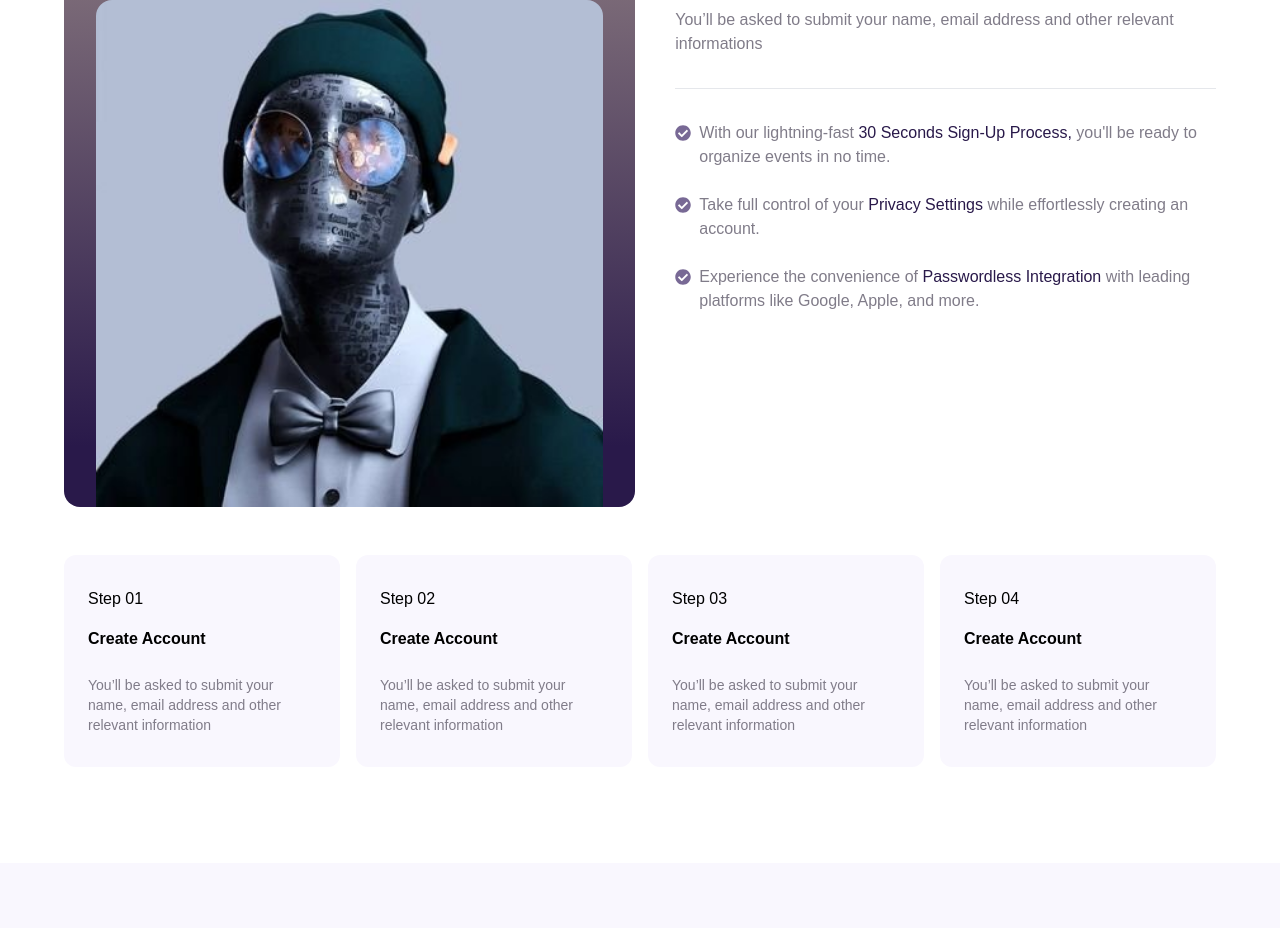
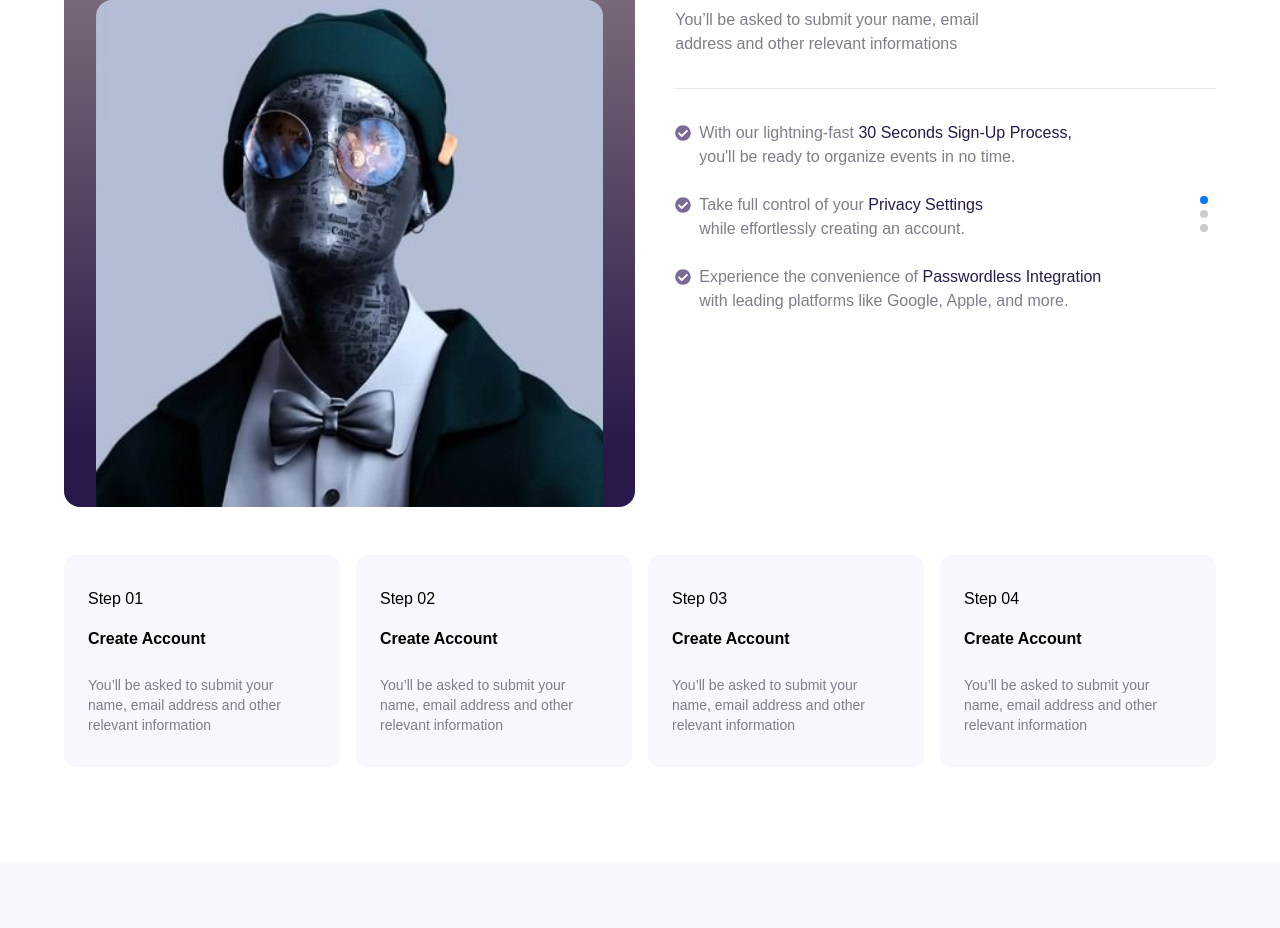
Before and after one commit to firerum/deleventus-frontend, a Next.js app: page / in a window 1280 px wide. Shown: the part 1120-2048 px from the top of the page. Built offline with nearby package versions, Linux system fonts and the light colour scheme; a web font is replaced by a local one.

Commit message:
landing page general wip

```diff
--- a/src/app/layout.js
+++ b/src/app/layout.js
@@ -1,7 +1,7 @@
 import '@styles/globals.css';
 import Nav from '@layouts/Nav';
 import Footer from '@layouts/Footer';
-import Provider from '@authentication/Provider';
+import Provider from '@sections/authentication/Provider';
 import { Satoshi, General } from '../../public/fonts/fonts.local';
 
 export const metadata = {
--- a/src/components/Carousels/Carousel.jsx
+++ b/src/components/Carousels/Carousel.jsx
@@ -6,8 +6,8 @@ import 'swiper/css/pagination';
 const settings = {
     spaceBetween: 40,
     slidesPerView: 1,
-    onSlideChange: () => console.log('slide change'),
-    onSwiper: (swiper) => console.log(swiper),
+    // onSlideChange: () => console.log('slide change'),
+    // onSwiper: (swiper) => console.log(swiper),
     breakpoints: {
         640: {
             slidesPerView: 2,
--- a/src/sections/landing-page/CreateAccountCard.jsx
+++ b/src/sections/landing-page/CreateAccountCard.jsx
@@ -23,11 +23,11 @@ const _Button = styled.button`
     }
 `;
 
-export const CreateAccountCard = ({ title, step }) => {
+export const CreateAccountCard = ({ title, step, setCount, index }) => {
     return (
         <_Button
             className="bg-pry-purple text-left cursor-pointer hover:animate-account py-8 px-6 rounded-xl max-w-md"
-            onClick={() => console.log('clicked')}
+            onClick={() => setCount(index)}
         >
             <span className="block font-general mb-4">{step}</span>
             <span className="block font-semibold mb-6">{title}</span>
--- a/src/sections/landing-page/CreateAccountCarousel.jsx
+++ b/src/sections/landing-page/CreateAccountCarousel.jsx
@@ -5,22 +5,30 @@ import { Pagination } from 'swiper/modules';
 import 'swiper/css';
 import 'swiper/css/pagination';
 
+export const CreateAccountCarousel = ({ children, count }) => {
+    // console.log(count);
     const settings = {
         direction: 'vertical',
         autoHeight: true,
+        activeIndex: null,
+        initialSlide: 0,
         pagination: {
             clickable: true,
         },
         modules: [Pagination],
-    onSlideChange: () => console.log('slide change'),
+        // onBeforeDestroy: (s) => console.log(s),
+        // onSwiper: (swiper) => console.log(swiper),
+        onSlideChange: (d) => console.log(d.slides),
+        // onClick: (d) => console.log(d),
         className: 'mySwiper',
     };
 
-export const CreateAccountCarousel = ({ children }) => {
     return (
         <Swiper {...settings}>
             {children.map((child, index) => (
-                <SwiperSlide key={index}>{child}</SwiperSlide>
+                <SwiperSlide key={index} style={{ height: '100%' }}>
+                    {child}
+                </SwiperSlide>
             ))}
         </Swiper>
     );
--- a/src/sections/landing-page/Home.jsx
+++ b/src/sections/landing-page/Home.jsx
@@ -1,4 +1,5 @@
 'use client';
+import { useState } from 'react';
 import Image from 'next/image';
 import { Button } from '@components/Button';
 import Faq from '@sections/FAQ/Faq';
@@ -11,6 +12,9 @@ import { useWindowSize } from '@utils/useWindowSize';
 import { EventCard, eventData } from '@sections/UserEvents/EventCard';
 import { Carousel } from '@components/Carousels/Carousel';
 import { CreateAccountCarousel } from './CreateAccountCarousel';
+import { FirstProcess } from './getting-started/FirstProcess';
+import { SecondProcess } from './getting-started/SecondProcess';
+import { ThirdProcess } from './getting-started/ThirdProcess';
 
 const processCard = [
     { id: 1, title: 'Create Account', step: 'Step 01' },
@@ -20,6 +24,8 @@ const processCard = [
 ];
 
 export default function Home() {
+    const [count, setCount] = useState(0);
+    // console.log(count);
     const size = useWindowSize(900);
 
     return (
@@ -67,68 +73,21 @@ export default function Home() {
                         our platform.
                     </p>
                 </div>
-                <div className="lg:flex justify-start gap-10">
-                    <div className="get-started-image-bg mb-4 pt-20 px-6 xl:px-8 xl:pt-24 rounded-2xl">
-                        <Image
-                            src="/images/universal_DP.jpeg"
-                            width={750}
-                            height={200}
-                            alt="sign up process visuals"
-                            className="rounded-2xl rounded-b-none"
-                            loading="lazy"
-                        />
-                    </div>
-                    <div className="xl:mt-8">
-                        <div className="text-left border-b pb-8">
-                            <header className="font-general font-medium text-[#645F6E]">
-                                Step 01
-                            </header>
-                            <h3 className="font-semibold my-2">
-                                Create Account
-                            </h3>
-                            <p className="text-pry-text-color-1 flex items-start">
-                                You’ll be asked to submit your name, email
-                                address and other relevant informations
-                            </p>
-                        </div>
-                        <div className="text-left">
-                            <div className="pt-8">
-                                <p className="text-pry-text-color-1 mb-6 relative pl-6">
-                                    With our lightning-fast{' '}
-                                    <span className="text-purple-base font-medium">
-                                        30 Seconds Sign-Up Process,
-                                    </span>{' '}
-                                    you'll be ready to organize events in no
-                                    time.
-                                    <FaCheckCircle className="text-btn-color absolute left-0 top-1" />
-                                </p>
-                            </div>
-                            <p className="text-pry-text-color-1 mb-6 relative pl-6">
-                                Take full control of your{' '}
-                                <span className="text-purple-base font-medium">
-                                    Privacy Settings
-                                </span>{' '}
-                                while effortlessly creating an account.
-                                <FaCheckCircle className="text-btn-color absolute left-0 top-1" />
-                            </p>
-                            <p className="text-pry-text-color-1 mb-6 relative pl-6">
-                                Experience the convenience of{' '}
-                                <span className="text-purple-base font-medium">
-                                    Passwordless Integration
-                                </span>{' '}
-                                with leading platforms like Google, Apple, and
-                                more.
-                                <FaCheckCircle className="text-btn-color absolute left-0 top-1" />
-                            </p>
-                        </div>
-                    </div>
-                </div>
+                <CreateAccountCarousel count={count}>
+                    <FirstProcess />
+                    {/* slide 2 */}
+                    <SecondProcess />
+                    {/* slide 3 */}
+                    <ThirdProcess />
+                </CreateAccountCarousel>
                 <div className="grid grid-cols-2 gap-4 py-8 xxl:grid-cols-4">
-                    {processCard.map((pc) => (
+                    {processCard.map((pc, index) => (
                         <CreateAccountCard
                             key={pc.id}
                             title={pc.title}
                             step={pc.step}
+                            setCount={setCount}
+                            index={index}
                         />
                     ))}
                 </div>
@@ -208,7 +167,7 @@ export default function Home() {
                     <h2 className="text-pry-purple">
                         Get started with Deleventus today
                     </h2>
-                    <p className="text-xs text-contact-text-color font-light md:text-base md:w-3/4 md:mx-auto">
+                    <p className="text-sm text-contact-text-color font-light md:text-base md:w-3/4 md:mx-auto">
                         Join Deleventus today to curate unforgettable event
                         memories. Capture and share photos/videos, manage ticket
                         sales, engage with attendees, and preserve valuable
--- /dev/null
+++ b/src/sections/landing-page/getting-started/FirstProcess.jsx
@@ -0,0 +1,60 @@
+import React from 'react';
+import Image from 'next/image';
+import { FaCheckCircle } from 'react-icons/fa';
+
+export const FirstProcess = () => {
+    return (
+        <div className="lg:flex justify-start gap-10">
+            <div className="get-started-image-bg mb-4 pt-20 px-6 xl:px-8 xl:pt-24 rounded-2xl">
+                <Image
+                    src="/images/universal_DP.jpeg"
+                    width={750}
+                    height={200}
+                    alt="sign up process visuals"
+                    className="rounded-2xl rounded-b-none"
+                    loading="lazy"
+                />
+            </div>
+            <div className="xl:mt-8">
+                <div className="text-left border-b pb-8">
+                    <header className="font-general font-medium text-[#645F6E]">
+                        Step 01
+                    </header>
+                    <h3 className="font-semibold my-2">Create Account</h3>
+                    <p className="text-pry-text-color-1 flex items-start">
+                        You’ll be asked to submit your name, email address and
+                        other relevant informations
+                    </p>
+                </div>
+                <div className="text-left">
+                    <div className="pt-8">
+                        <p className="text-pry-text-color-1 mb-6 relative pl-6">
+                            With our lightning-fast{' '}
+                            <span className="text-purple-base font-medium">
+                                30 Seconds Sign-Up Process,
+                            </span>{' '}
+                            you'll be ready to organize events in no time.
+                            <FaCheckCircle className="text-btn-color absolute left-0 top-1" />
+                        </p>
+                    </div>
+                    <p className="text-pry-text-color-1 mb-6 relative pl-6">
+                        Take full control of your{' '}
+                        <span className="text-purple-base font-medium">
+                            Privacy Settings
+                        </span>{' '}
+                        while effortlessly creating an account.
+                        <FaCheckCircle className="text-btn-color absolute left-0 top-1" />
+                    </p>
+                    <p className="text-pry-text-color-1 mb-6 relative pl-6">
+                        Experience the convenience of{' '}
+                        <span className="text-purple-base font-medium">
+                            Passwordless Integration
+                        </span>{' '}
+                        with leading platforms like Google, Apple, and more.
+                        <FaCheckCircle className="text-btn-color absolute left-0 top-1" />
+                    </p>
+                </div>
+            </div>
+        </div>
+    );
+};
--- /dev/null
+++ b/src/sections/landing-page/getting-started/SecondProcess.jsx
@@ -0,0 +1,60 @@
+import React from 'react';
+import Image from 'next/image';
+import { FaCheckCircle } from 'react-icons/fa';
+
+export const SecondProcess = () => {
+    return (
+        <div className="lg:flex justify-start gap-10">
+            <div className="get-started-image-bg mb-4 pt-20 px-6 xl:px-8 xl:pt-24 rounded-2xl">
+                <Image
+                    src="/images/universal_DP.jpeg"
+                    width={750}
+                    height={200}
+                    alt="sign up process visuals"
+                    className="rounded-2xl rounded-b-none"
+                    loading="lazy"
+                />
+            </div>
+            <div className="xl:mt-8">
+                <div className="text-left border-b pb-8">
+                    <header className="font-general font-medium text-[#645F6E]">
+                        Step 01
+                    </header>
+                    <h3 className="font-semibold my-2">Create Account</h3>
+                    <p className="text-pry-text-color-1 flex items-start">
+                        You’ll be asked to submit your name, email address and
+                        other relevant informations
+                    </p>
+                </div>
+                <div className="text-left">
+                    <div className="pt-8">
+                        <p className="text-pry-text-color-1 mb-6 relative pl-6">
+                            With our lightning-fast{' '}
+                            <span className="text-purple-base font-medium">
+                                30 Seconds Sign-Up Process,
+                            </span>{' '}
+                            you'll be ready to organize events in no time.
+                            <FaCheckCircle className="text-btn-color absolute left-0 top-1" />
+                        </p>
+                    </div>
+                    <p className="text-pry-text-color-1 mb-6 relative pl-6">
+                        Take full control of your{' '}
+                        <span className="text-purple-base font-medium">
+                            Privacy Settings
+                        </span>{' '}
+                        while effortlessly creating an account.
+                        <FaCheckCircle className="text-btn-color absolute left-0 top-1" />
+                    </p>
+                    <p className="text-pry-text-color-1 mb-6 relative pl-6">
+                        Experience the convenience of{' '}
+                        <span className="text-purple-base font-medium">
+                            Passwordless Integration
+                        </span>{' '}
+                        with leading platforms like Google, Apple, and more.
+                        <FaCheckCircle className="text-btn-color absolute left-0 top-1" />
+                    </p>
+                </div>
+            </div>
+        </div>
+    );
+};
--- /dev/null
+++ b/src/sections/landing-page/getting-started/ThirdProcess.jsx
@@ -0,0 +1,5 @@
+import React from 'react';
+
+export const ThirdProcess = () => {
+    return <div>ThirdProcess</div>;
+};
--- a/src/styles/globals.css
+++ b/src/styles/globals.css
@@ -25,6 +25,7 @@ h6 {
     color: #140c24;
     margin-bottom: 1rem;
     line-height: 32px;
+    text-wrap: balance;
 }
 
 h1 {
@@ -47,6 +48,7 @@ h6 {
 p {
     color: #585264;
     line-height: 24px;
+    text-wrap: balance;
 }
 
 a:hover {
```
Also changed, not shown: src/faq.js (+9 -1 lines), src/sections/authentication/Provider.jsx (renamed from src/authentication/Provider.jsx), src/sections/landing-page/getting-started/FourthProcess.jsx (added). Lines whose indentation alone changed are shown as unchanged.
